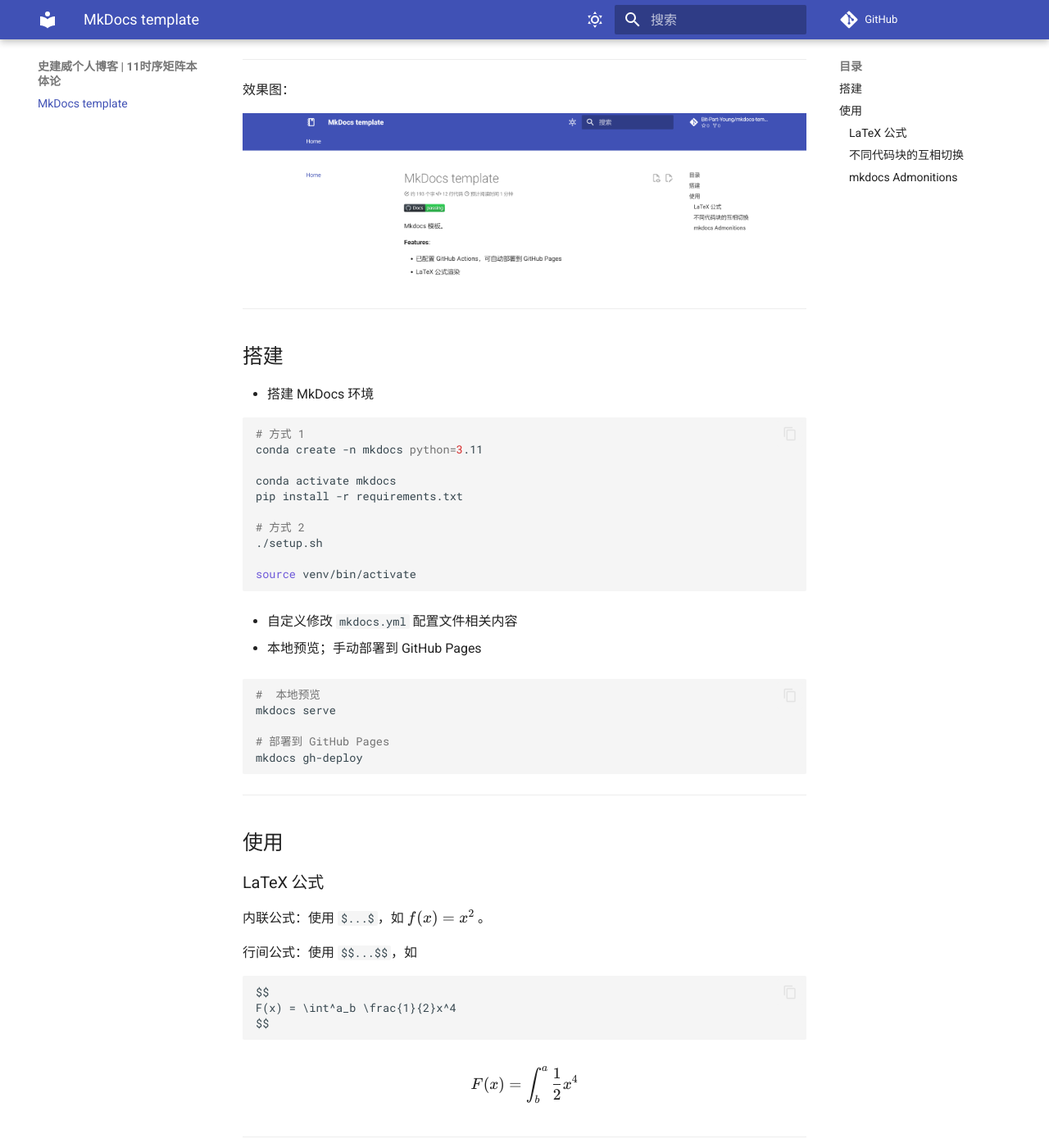
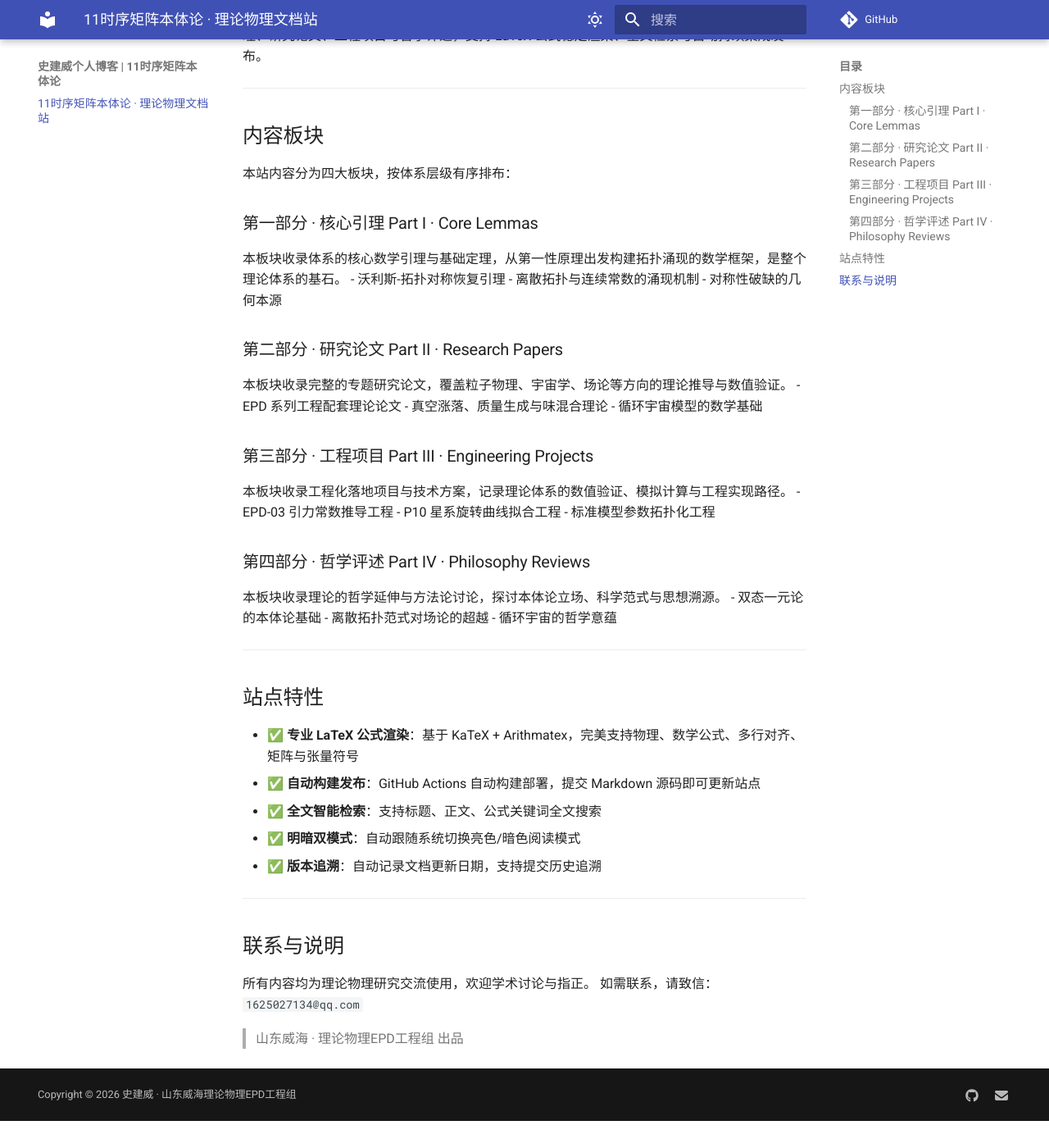
Before and after one commit to sjw719/11, an MkDocs documentation site: the page built from docs/index.md, in a window 1280 px wide and 1400 px high, scrolled down 319 px. Shown: the whole window at 82% size. Built offline with MkDocs 1.6.1 and Material for MkDocs 9.7.7, drawn with Linux system fonts in a browser that asks for light colours; comment, search, counter and statistics services are not loaded; after the commit the page ends 1686 px from its top, so only the background shows below that; some of the changed text lies outside the part shown.

Commit message:
Update index.md
doubao1

````diff
--- a/docs/index.md
+++ b/docs/index.md
@@ -1,145 +1,57 @@
-# MkDocs template
+# 11时序矩阵本体论 · 理论物理文档站
 
-[![CI Status](https://github.com/Bit-Part-Young/mkdocs-template/actions/workflows/mkdocs-deploy.yml/badge.svg)](https://github.com/Bit-Part-Young/mkdocs-template/actions/workflows/mkdocs-deploy.yml)
+!!! info "站点信息"
+    **主办**：史建威 个人博客 · 山东威海 理论物理EPD工程组
+    **核心体系**：11T-Matrix 本体论
+    **联系邮箱**：1625027134@qq.com
 
-Mkdocs 模板。
-
-**Features**:
-
-- 已配置 GitHub Actions，可自动部署到 GitHub Pages
-- LaTeX 公式渲染
+本网站基于 MkDocs 构建，专注于理论物理基础理论探索，系统呈现 11时序矩阵本体论的核心引理、研究论文、工程项目与哲学评述，支持 LaTeX 公式稳定渲染、全文检索与自动持续集成发布。
 
 ---
 
-效果图：
+## 内容板块
 
-![mkdocs-effect](./assets/mkdocs-effect.png)
+本站内容分为四大板块，按体系层级有序排布：
+
+### 第一部分 · 核心引理 Part I · Core Lemmas
+本板块收录体系的核心数学引理与基础定理，从第一性原理出发构建拓扑涌现的数学框架，是整个理论体系的基石。
+- 沃利斯-拓扑对称恢复引理
+- 离散拓扑与连续常数的涌现机制
+- 对称性破缺的几何本源
+
+### 第二部分 · 研究论文 Part II · Research Papers
+本板块收录完整的专题研究论文，覆盖粒子物理、宇宙学、场论等方向的理论推导与数值验证。
+- EPD 系列工程配套理论论文
+- 真空涨落、质量生成与味混合理论
+- 循环宇宙模型的数学基础
+
+### 第三部分 · 工程项目 Part III · Engineering Projects
+本板块收录工程化落地项目与技术方案，记录理论体系的数值验证、模拟计算与工程实现路径。
+- EPD-03 引力常数推导工程
+- P10 星系旋转曲线拟合工程
+- 标准模型参数拓扑化工程
+
+### 第四部分 · 哲学评述 Part IV · Philosophy Reviews
+本板块收录理论的哲学延伸与方法论讨论，探讨本体论立场、科学范式与思想溯源。
+- 双态一元论的本体论基础
+- 离散拓扑范式对场论的超越
+- 循环宇宙的哲学意蕴
 
 ---
 
-## 搭建
+## 站点特性
 
-- 搭建 MkDocs 环境
-
-```bash
-# 方式 1
-conda create -n mkdocs python=3.11
-
-conda activate mkdocs
-pip install -r requirements.txt
-
-# 方式 2
-./setup.sh
-
-source venv/bin/activate
-```
-
-- 自定义修改 `mkdocs.yml` 配置文件相关内容
-
-- 本地预览；手动部署到 GitHub Pages
-
-```bash
-#  本地预览
-mkdocs serve
-
-# 部署到 GitHub Pages
-mkdocs gh-deploy
-```
+- ✅ **专业 LaTeX 公式渲染**：基于 KaTeX + Arithmatex，完美支持物理、数学公式、多行对齐、矩阵与张量符号
+- ✅ **自动构建发布**：GitHub Actions 自动构建部署，提交 Markdown 源码即可更新站点
+- ✅ **全文智能检索**：支持标题、正文、公式关键词全文搜索
+- ✅ **明暗双模式**：自动跟随系统切换亮色/暗色阅读模式
+- ✅ **版本追溯**：自动记录文档更新日期，支持提交历史追溯
 
 ---
 
-## 使用
+## 联系与说明
 
-### LaTeX 公式
+所有内容均为理论物理研究交流使用，欢迎学术讨论与指正。
+如需联系，请致信：`1625027134@qq.com`
 
-内联公式：使用 `$...$`，如 $f(x) = x^2$ 。
-
-行间公式：使用 `$$...$$`，如
-
-```markdown
-$$
-F(x) = \int^a_b \frac{1}{2}x^4
-$$
-```
-
-$$
-F(x) = \int^a_b \frac{1}{2}x^4
-$$
-
----
-
-### 不同代码块的互相切换
-
-=== "Python"
-
-    ```python
-    print("Hello, Python!")
-    ```
-
-=== "JavaScript"
-
-    ```javascript
-    console.log("Hello, JavaScript!");
-    ```
-
----
-
-### mkdocs Admonitions
-
-!!! abstract
-    这里是 abstract
-
-!!! note
-    这里是 note
-
-!!! tip
-    这里是 tip
-
-!!! info
-    这里是 info
-
-!!! success
-    这里是 success
-
-!!! question
-    这里是 question
-
-!!! warning
-    这里是 warning
-
-!!! danger
-    这里是 danger
-
-!!! failure
-    这里是 failure
-
-!!! bug
-    这里是 bug
-
-!!! example
-    这里是 example
-
-!!! quote
-    这里是 quote
-
----
-
-toggle admonitions
-
-??? note
-    这里是 toggle note
-
----
-
-expanded toggle admonitions
-
-???+ note
-    这里是 expanded toggle note
-
----
-
-inline admonitions
-
-这里是 inline note
-!!! note inline end
-    这里是 inline note
+> 山东威海 · 理论物理EPD工程组 出品
````
